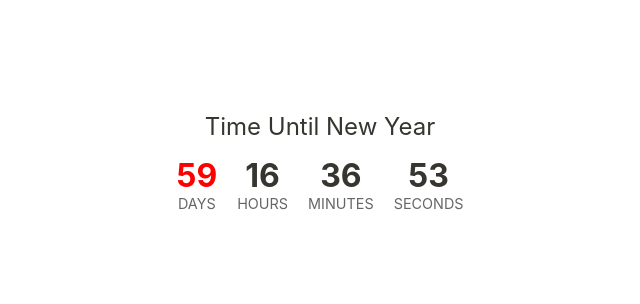
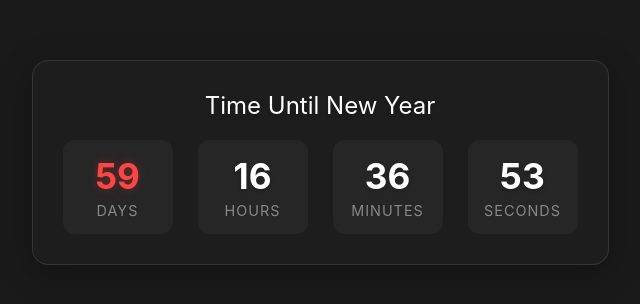
Before and after one commit to basbeeo/Notion-countdown, a plain HTML site: page index.html in a window 1280 px wide. Shown: the part 238-542 px from the top of the page, without its empty margins (320-960 px from the left). Drawn offline with Linux system fonts and the light colour scheme.

Commit message:
Update index.html

```diff
--- a/index.html
+++ b/index.html
@@ -9,43 +9,66 @@
             align-items: center;
             height: 100vh;
             margin: 0;
-            background: transparent;
+            background: #1a1a1a;
         }
         .countdown-container {
             text-align: center;
-            padding: 20px;
-            border-radius: 12px;
-            background: rgba(255, 255, 255, 0.1);
+            padding: 30px;
+            border-radius: 16px;
+            background: rgba(30, 30, 30, 0.95);
             backdrop-filter: blur(10px);
+            box-shadow: 0 8px 32px rgba(0, 0, 0, 0.3);
+            border: 1px solid rgba(255, 255, 255, 0.1);
         }
         .countdown-title {
             font-size: 1.5em;
-            margin-bottom: 15px;
-            color: #37352f;
+            margin-bottom: 20px;
+            color: #ffffff;
+            text-shadow: 0 2px 4px rgba(0, 0, 0, 0.2);
         }
         .countdown {
             display: flex;
-            gap: 20px;
+            gap: 25px;
             justify-content: center;
         }
         .countdown-item {
             display: flex;
             flex-direction: column;
             align-items: center;
+            padding: 15px;
+            border-radius: 12px;
+            background: rgba(40, 40, 40, 0.8);
+            min-width: 80px;
         }
         .number {
-            font-size: 2em;
+            font-size: 2.2em;
             font-weight: bold;
-            color: #37352f;
+            color: #ffffff;
+            text-shadow: 0 2px 4px rgba(0, 0, 0, 0.2);
         }
-        /* Special styling for days */
         #days {
-            color: #ff0000;
+            color: #ff4444;
+            text-shadow: 0 0 10px rgba(255, 68, 68, 0.3);
         }
         .label {
             font-size: 0.9em;
-            color: #666;
+            color: #888;
             text-transform: uppercase;
+            letter-spacing: 1px;
+            margin-top: 5px;
+        }
+        @keyframes pulse {
+            0% { transform: scale(1); }
+            50% { transform: scale(1.02); }
+            100% { transform: scale(1); }
+        }
+        .countdown-item:hover {
+            transform: translateY(-2px);
+            transition: transform 0.3s ease;
+            box-shadow: 0 4px 12px rgba(0, 0, 0, 0.2);
+        }
+        .number.changing {
+            animation: pulse 0.5s ease-in-out;
         }
     </style>
 </head>
@@ -73,7 +96,6 @@
     </div>
 
     <script>
-        // Set the target date (New Year's Day of the next year)
         const targetDate = new Date(new Date().getFullYear() + 1, 0, 1).getTime();
 
         function updateCountdown() {
@@ -85,10 +107,22 @@
             const minutes = Math.floor((distance % (1000 * 60 * 60)) / (1000 * 60));
             const seconds = Math.floor((distance % (1000 * 60)) / 1000);
 
-            document.getElementById('days').textContent = String(days).padStart(2, '0');
-            document.getElementById('hours').textContent = String(hours).padStart(2, '0');
-            document.getElementById('minutes').textContent = String(minutes).padStart(2, '0');
-            document.getElementById('seconds').textContent = String(seconds).padStart(2, '0');
+            updateElement('days', days);
+            updateElement('hours', hours);
+            updateElement('minutes', minutes);
+            updateElement('seconds', seconds);
+        }
+
+        function updateElement(id, value) {
+            const element = document.getElementById(id);
+            const newValue = String(value).padStart(2, '0');
+            if (element.textContent !== newValue) {
+                element.classList.add('changing');
+                element.textContent = newValue;
+                setTimeout(() => {
+                    element.classList.remove('changing');
+                }, 500);
+            }
         }
 
         updateCountdown();
```
